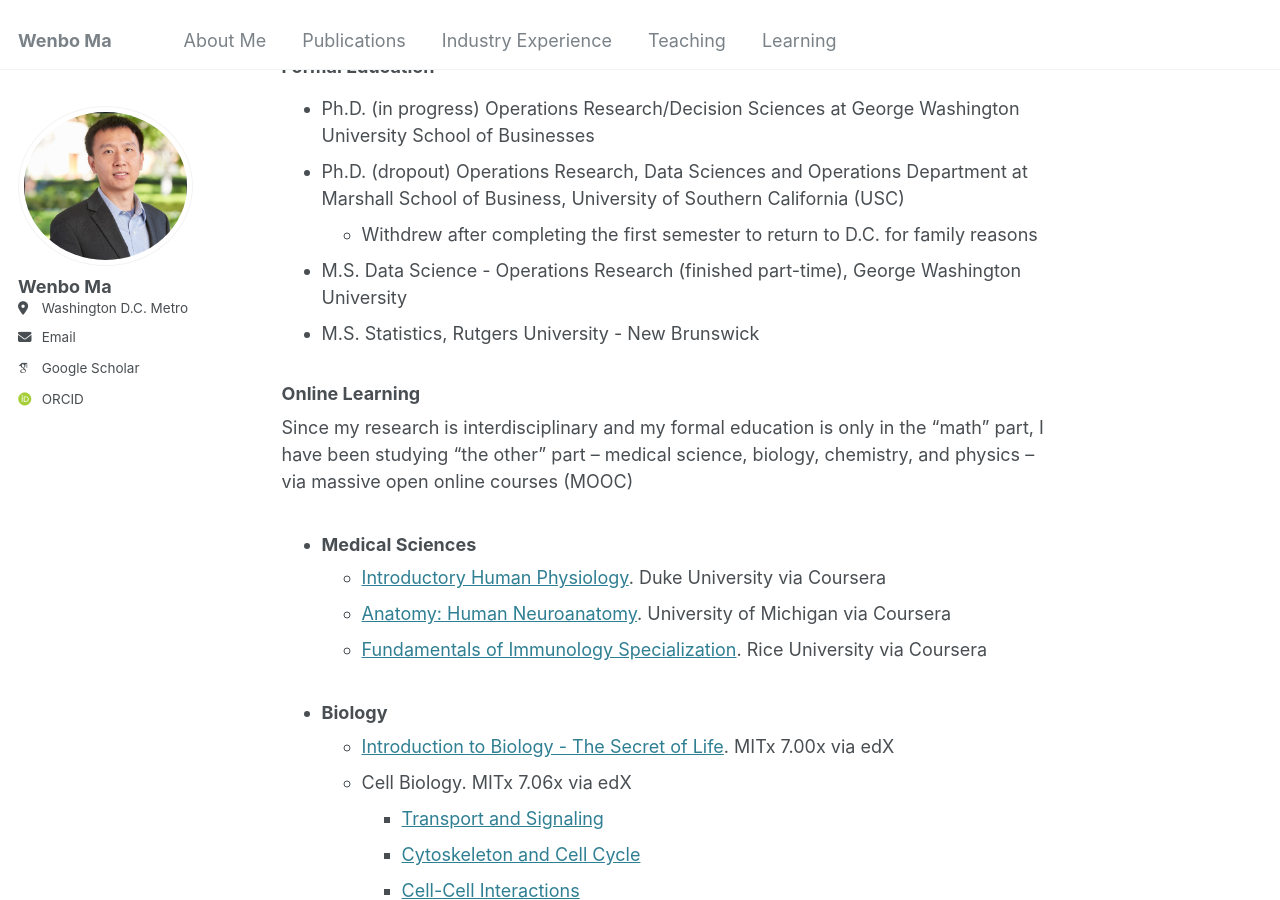
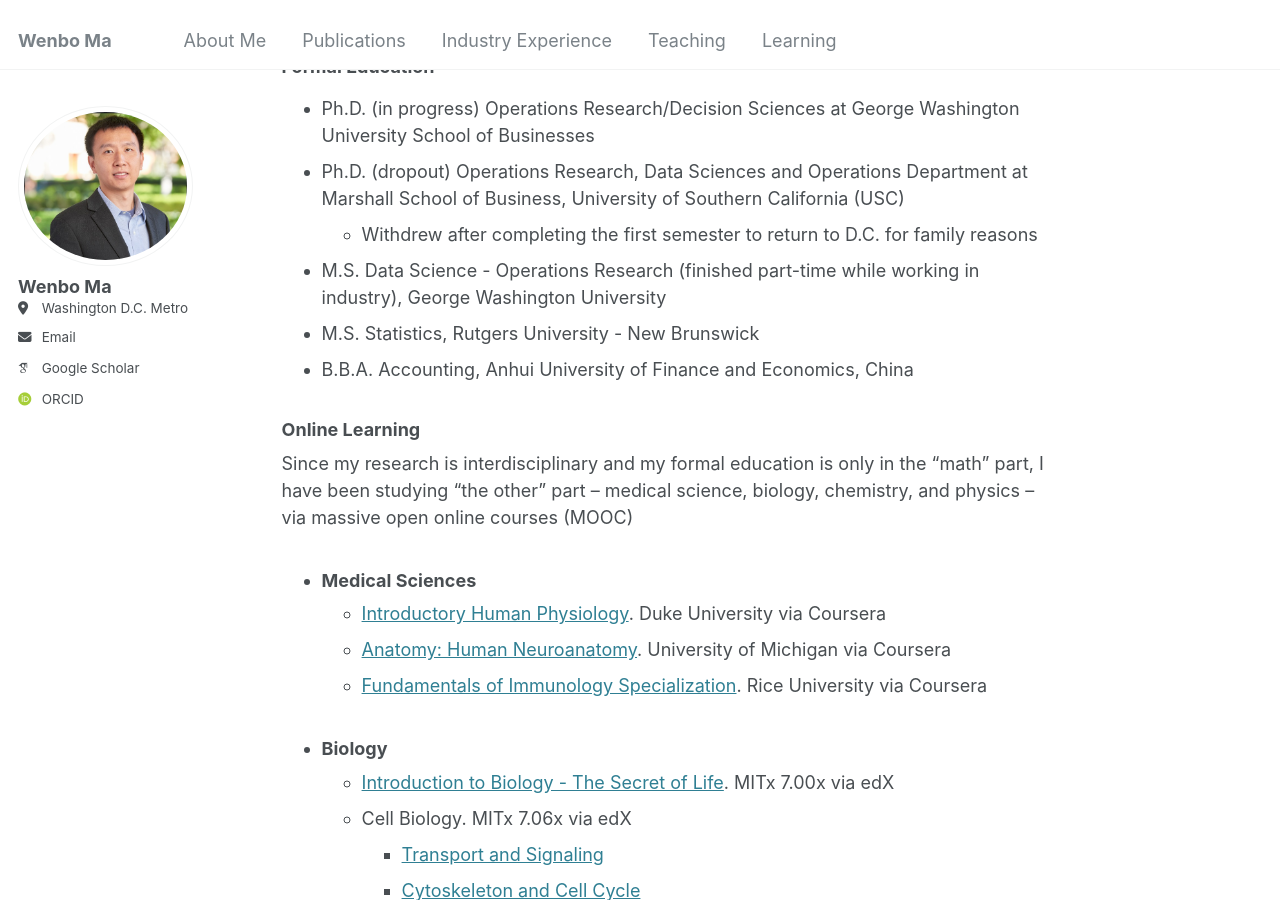
Before and after one commit to wenbo5565/wenbo5565.github.io, a Jekyll site: the page built from _pages/about.md, in a window 1280 px wide and 900 px high, scrolled down 2619 px. Built offline with Jekyll 4.4.1, drawn with Linux system fonts in a browser that asks for light colours; some web fonts are replaced.

Commit message:
Update about.md

```diff
--- a/_pages/about.md
+++ b/_pages/about.md
@@ -72,8 +72,9 @@ Outside of work, I enjoy playing and watching sports — particularly tennis, sw
 - Ph.D. (in progress) Operations Research/Decision Sciences at George Washington University School of Businesses
 - Ph.D. (dropout) Operations Research, Data Sciences and Operations Department at Marshall School of Business, University of Southern California (USC)
   - Withdrew after completing the first semester to return to D.C. for family reasons
-- M.S. Data Science - Operations Research (finished part-time), George Washington University
+- M.S. Data Science - Operations Research (finished part-time while working in industry), George Washington University
 - M.S. Statistics, Rutgers University - New Brunswick
+- B.B.A. Accounting, Anhui University of Finance and Economics, China
 
 ### Online Learning
 Since my research is interdisciplinary and my formal education is only in the "math" part, I have been studying "the other" part -- medical science, biology, chemistry, and physics -- via massive open online courses (MOOC)
```
